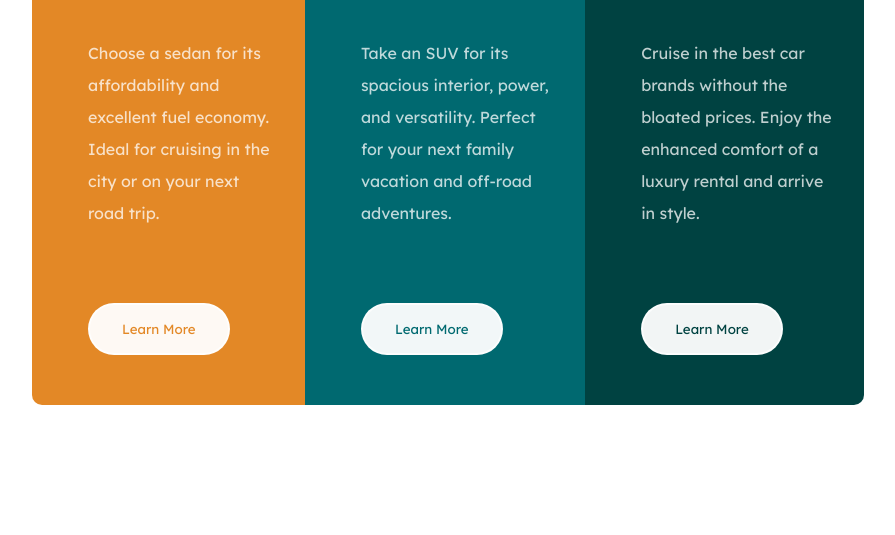
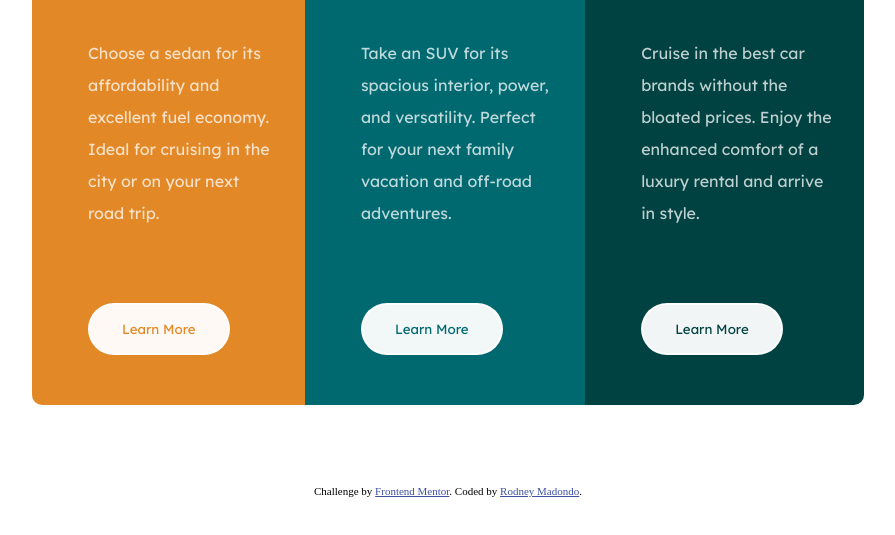
Before and after one commit to RodneyTakundaMadondo/3-column-preview-card-component, a plain HTML site: page index.html in a window 1280 px wide. Shown: the part 263-798 px from the top of the page, without its empty margins (192-1087 px from the left). Drawn offline with Linux system fonts and the light colour scheme.

Commit message:
Update index.html

```diff
--- a/index.html
+++ b/index.html
@@ -87,11 +87,11 @@
       </div>
     </main>
 
-    <!-- <div class="attribution">
+     <div class="attribution">
       Challenge by
       <a href="https://www.frontendmentor.io?ref=challenge" target="_blank"
         >Frontend Mentor</a
-      >. Coded by <a href="#">Your Name Here</a>.
-    </div> -->
+      >. Coded by <a href="#">Rodney Madondo</a>.
+    </div>
   </body>
 </html>
```
